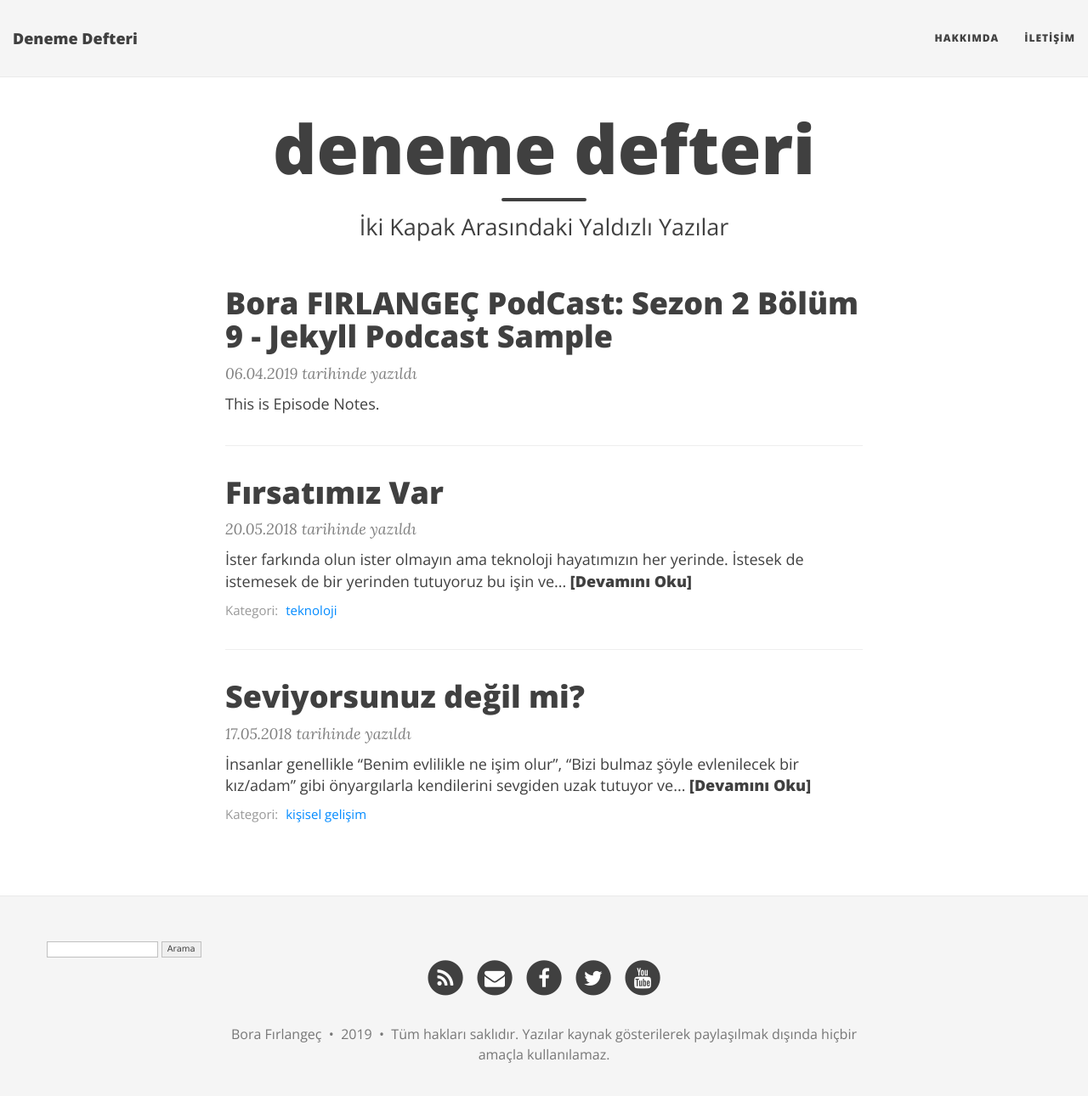
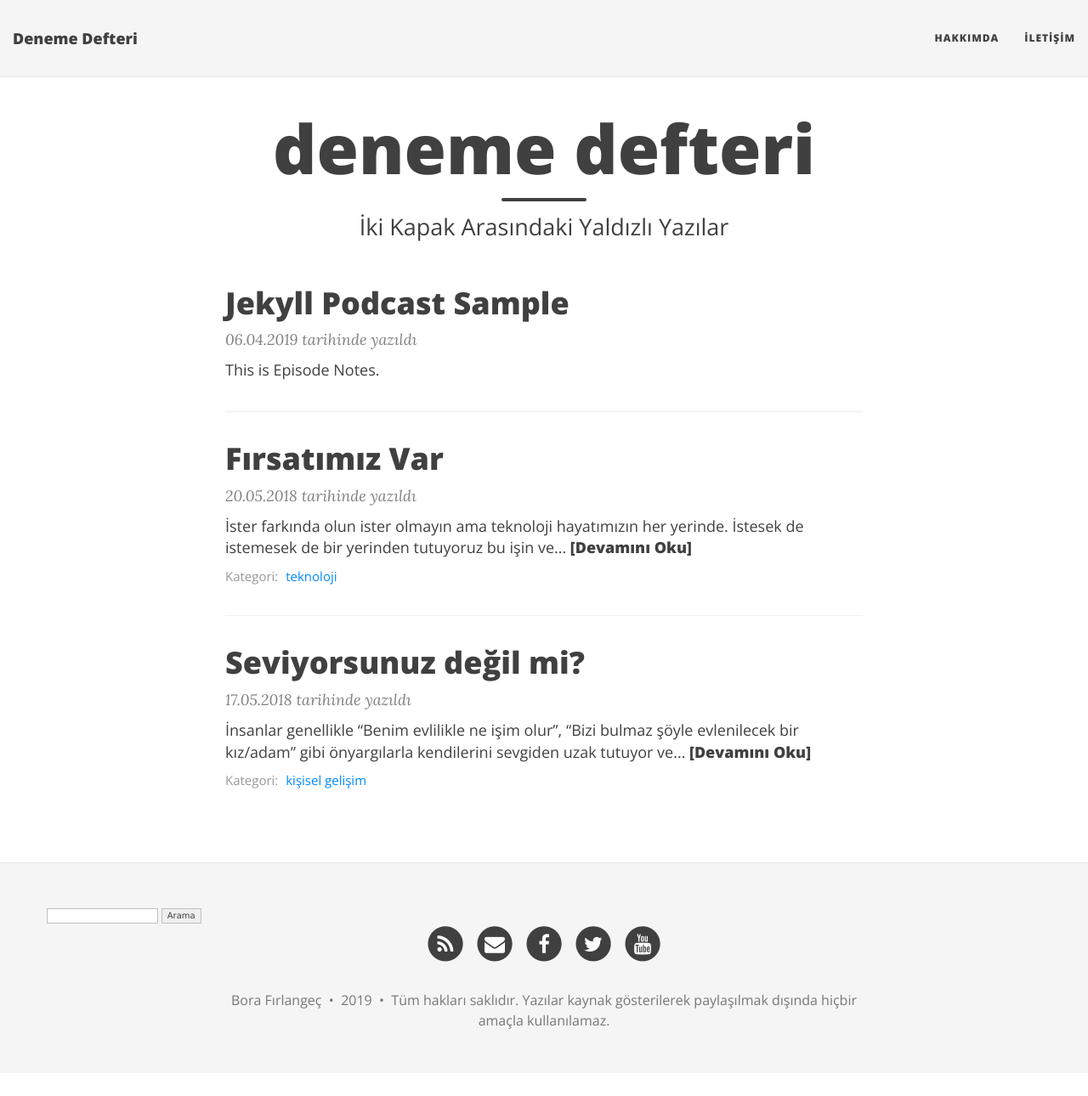
Before and after one commit to borfirbora/borfirbora.github.io, a Jekyll site: the page built from index.html, in a window 1280 px wide and 1303 px high. Shown: the top 1290 px of the window at 85% size. Built offline with Jekyll 4.4.1, drawn with Linux system fonts in a browser that asks for light colours; nearby versions of some CDN libraries; the list of posts is cut into pages by our own code.

Commit message:
Update index.html

```diff
--- a/index.html
+++ b/index.html
@@ -7,11 +7,14 @@
 
 <div class="posts-list">
     {% for post in paginator.posts %}
+	{% if page.categories.podcast %}
+	{% continue %}
+	{% endif %}
 	<article class="post-preview">
     <a href="{{ post.url | prepend: site.baseurl }}">
-	  <h2 class="post-title">{% if post.gizle %}
-{{ site.podcast.title }}: Sezon {{ post.season }} Bölüm {{ post.episode }} -
-{% endif %} {{ post.title }}</h2>
+	  <h2 class="post-title">
+	  {{ post.title }}
+	  </h2>
 
 	  {% if post.subtitle %}
 	  <h3 class="post-subtitle">
```
